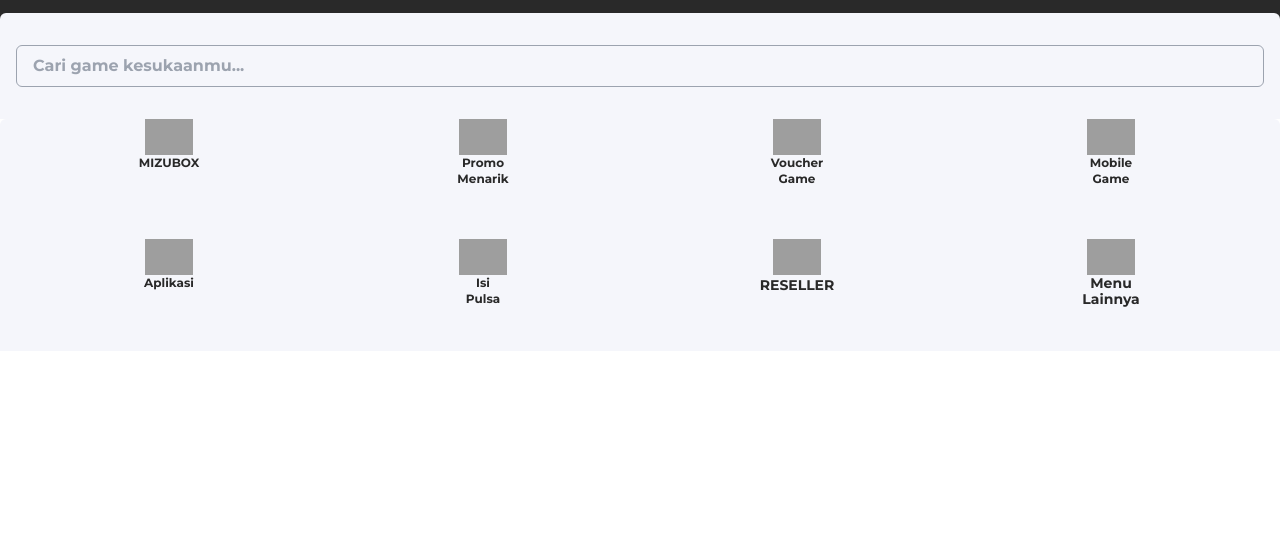
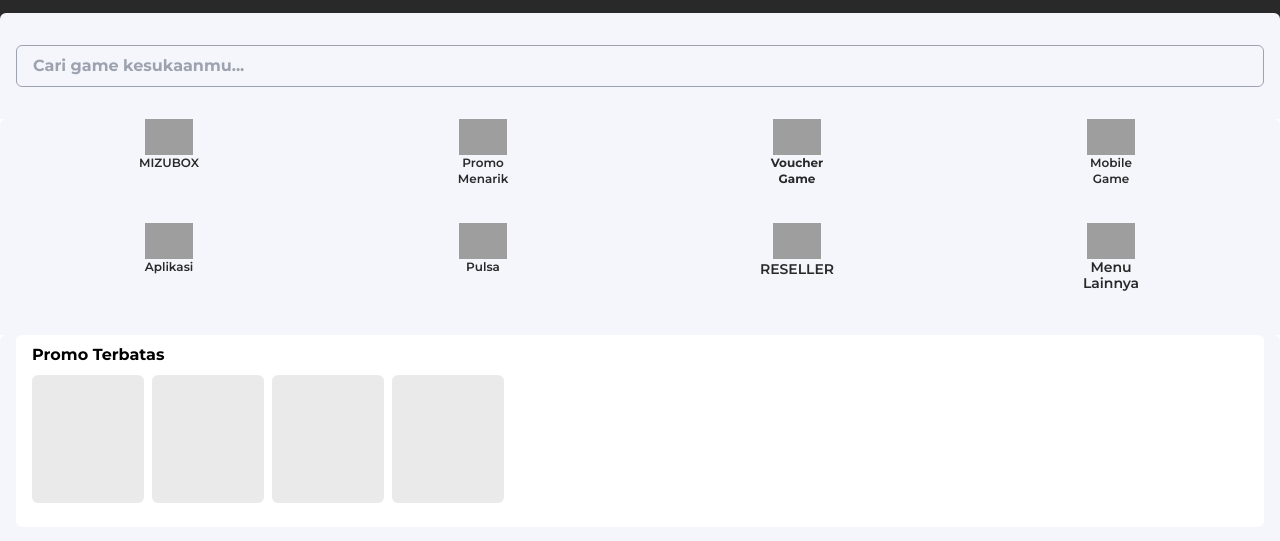
Before and after one commit to mizucode/topupmizu, a website: page public/index.html in a window 1280 px wide. Shown: the part 51-592 px from the top of the page. Drawn offline with nearby package versions, Linux system fonts and the light colour scheme; grey boxes are pictures that could not be loaded.

Commit message:
added promo

```diff
--- a/public/index.html
+++ b/public/index.html
@@ -56,14 +56,14 @@
 		<section class="w-full bg-backgroundColor rounded-t-md pb-8">
 			<div class="container">
 				<div class="grid grid-cols-4 gap-2">
-					<div class="h-28 flex justify-center">
+					<div class="h-24 flex justify-center">
 						<div class="w-12 flex flex-col items-center">
 							<img
 								src="https://webstatic.hoyoverse.com/upload/static-resource/2022/12/05/52f00a6be48ee77f9755c8065886f99b_6696816711781569875.png?x-oss-process=image%2Fquality%2Cq_80%2Fauto-orient%2C0%2Finterlace%2C1%2Fformat%2Cwebp"
 								alt=""
 							/>
 							<div class="content">
-								<h1 class="text-center text-xs font-bold text-primary">
+								<h1 class="text-center text-xs font-semibold text-primary">
 									MIZUBOX
 								</h1>
 							</div>
@@ -77,7 +77,7 @@
 							/>
 							<div class="content">
 								<h1
-									class="text-center text-xs font-bold text-primary leading-4"
+									class="text-center text-xs font-semibold text-primary leading-4"
 								>
 									Promo Menarik
 								</h1>
@@ -107,7 +107,7 @@
 							/>
 							<div class="content">
 								<h1
-									class="text-center text-xs font-bold text-primary leading-4"
+									class="text-center text-xs font-semibold text-primary leading-4"
 								>
 									Mobile Game
 								</h1>
@@ -121,7 +121,7 @@
 								alt=""
 							/>
 							<div class="content">
-								<h1 class="text-center text-xs font-bold text-primary">
+								<h1 class="text-center text-xs font-semibold text-primary">
 									Aplikasi
 								</h1>
 							</div>
@@ -135,9 +135,9 @@
 							/>
 							<div class="content">
 								<h1
-									class="text-center text-xs font-bold text-primary leading-4"
+									class="text-center text-xs font-semibold text-primary leading-4"
 								>
-									Isi Pulsa
+									Pulsa
 								</h1>
 							</div>
 						</div>
@@ -149,7 +149,7 @@
 								alt=""
 							/>
 							<div class="content">
-								<h1 class="text-center text-sm font-bold text-primary">
+								<h1 class="text-center text-sm font-semibold text-primary">
 									RESELLER
 								</h1>
 							</div>
@@ -163,7 +163,7 @@
 							/>
 							<div class="content">
 								<h1
-									class="text-center text-sm font-bold text-primary leading-4"
+									class="text-center text-sm font-semibold text-primary leading-4"
 								>
 									Menu Lainnya
 								</h1>
@@ -176,7 +176,23 @@
 		<!-- End Menu Grid Section -->
 
 		<!-- Promo terbatas -->
-
+		<section class="w-full bg-backgroundColor rounded-t-md pb-8">
+			<div class="container">
+				<div class="container bg-white h-48 rounded-md">
+					<div>
+						<div class="py-2">
+							<h1 class="font-bold">Promo Terbatas</h1>
+						</div>
+						<div class="flex gap-2">
+							<div class="w-28 h-32 bg-secondaryGray rounded-md"></div>
+							<div class="w-28 h-32 bg-secondaryGray rounded-md"></div>
+							<div class="w-28 h-32 bg-secondaryGray rounded-md"></div>
+							<div class="w-28 h-32 bg-secondaryGray rounded-md"></div>
+						</div>
+					</div>
+				</div>
+			</div>
+		</section>
 		<!-- Promo terbatas -->
 
 		<script src="https://unpkg.com/boxicons@2.1.4/dist/boxicons.js"></script>
```
Also changed, not shown: public/css/style.css.
